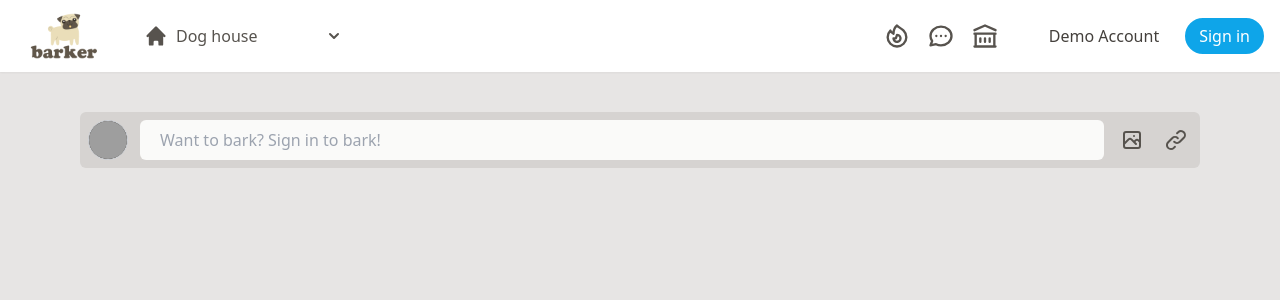
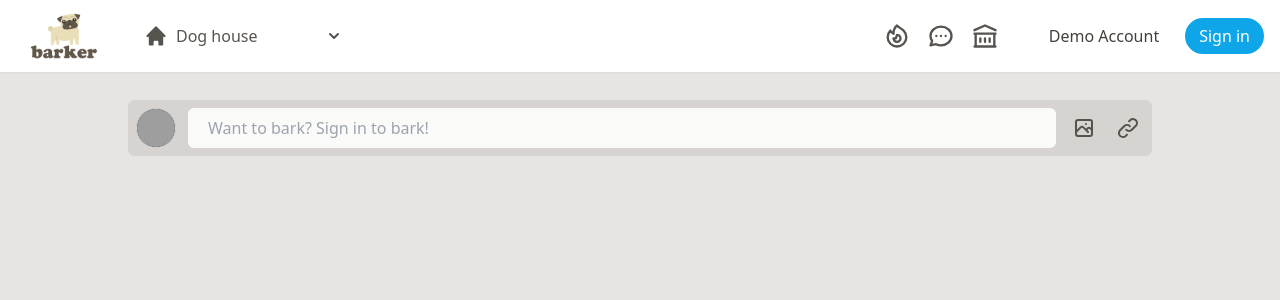
Before and after one commit to Earth-Hominid/Barker-Forums, a Next.js app in the folder client/: page / in a window 1280 px wide. Shown: the top 300 px of the page. Built offline with nearby package versions, Linux system fonts and the light colour scheme; no server answers; grey boxes are pictures that could not be loaded.

Commit message:
homepage styling centered

```diff
--- a/client/components/home-page/HomePage.tsx
+++ b/client/components/home-page/HomePage.tsx
@@ -2,9 +2,9 @@ import PostContainer from '../postcontainer/PostContainer';
 
 function HomePage() {
   return (
-    <>
+    <div className="my-7 mx-auto max-w-5xl">
       <PostContainer />
-    </>
+    </div>
   );
 }
 
--- a/client/components/postcontainer/PostContainer.tsx
+++ b/client/components/postcontainer/PostContainer.tsx
@@ -34,9 +34,13 @@ const PostContainer = () => {
     formState: { errors },
   } = useForm<FormData>();
 
+  const onSubmit = handleSubmit(async (FormData) => {
+    console.log(FormData);
+  });
+
   return (
     <TopSection>
-      <form>
+      <form onSubmit={onSubmit}>
         <PostHolder>
           <Avatar />
 
--- a/client/components/postcontainer/Styles.ts
+++ b/client/components/postcontainer/Styles.ts
@@ -1,7 +1,8 @@
 import tw from 'tailwind-styled-components';
 
 export const TopSection = tw.section`
-md:m-10 lg:mx-20 bg-stone-300 rounded-md p-2`;
+ bg-stone-300
+ rounded-md p-2`;
 
 export const PostHolder = tw.div`
  flex items-center space-x-3
@@ -44,7 +45,10 @@ export const SecondaryInput = tw.input`
 `;
 
 export const ButtonHolder = tw.div`
-  flex items-center justify-center m-2
+  flex
+  items-center
+  justify-center
+  m-2
 `;
 
 export const PrimaryButton = tw.button`
@@ -57,6 +61,5 @@ text-white
   p-2
   text-xl
   sm:text-2xl
-  lg:text-3xl
   font-[Rubik]
 `;
```
